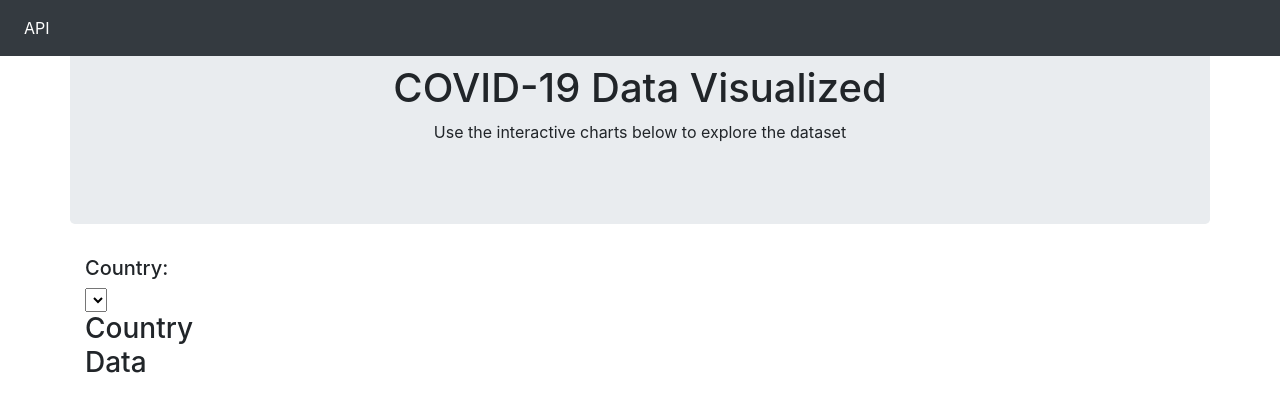
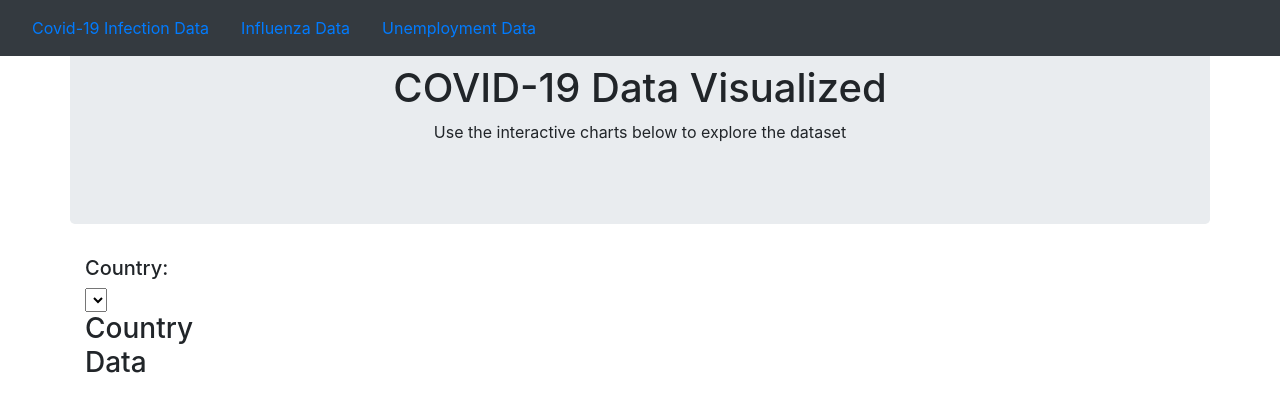
Before and after one commit to BunmiOlakanmi/Project_3_COVID, a Flask app: page / in a window 1280 px wide. Shown: the top 412 px of the page. Run offline with Flask 2, Linux system fonts and the light colour scheme; data that the repository does not hold is empty; some libraries are stand-ins or nearby versions.

Commit message:
api route changes

```diff
--- a/ActualApp/app.py
+++ b/ActualApp/app.py
@@ -24,20 +24,40 @@ def index():
     return render_template("index.html")
 
 #service route
-@app.route("/api")
-def stringencyRoute():
-    test=db.get_collection("collection_stringency").find()
+#covid infection data route
+@app.route("/api_covid_infection")
+def infectionRoute():
+    test=db.get_collection("collection_covid_infection").find()
     master_list=[]
     for i in test:
         master_list.append(i)
     for i in master_list:
         del i['_id']
 
-    # data= db.collection_stringency.find()
-    # json_docs = []
-    # for doc in data:
-    #     json_doc = json.dumps(doc, default=json_util.default)
-    #     json_docs.append(json_doc)
+    return jsonify(master_list)
+
+#influenza data route
+@app.route("/api_influenza")
+def influenzaRoute():
+    test=db.get_collection("collection_influenza").find()
+    master_list=[]
+    for i in test:
+        master_list.append(i)
+    for i in master_list:
+        del i['_id']
+
+    return jsonify(master_list)
+
+#unemployment data route
+@app.route("/api_unemployment")
+def unemploymentRoute():
+    test=db.get_collection("collection_unemployment").find()
+    master_list=[]
+    for i in test:
+        master_list.append(i)
+    for i in master_list:
+        del i['_id']
+
     return jsonify(master_list)
 
 if __name__ == "__main__":
--- a/ActualApp/templates/index.html
+++ b/ActualApp/templates/index.html
@@ -15,11 +15,13 @@
 <body>
     <nav class="navbar navbar-expand-md navbar-dark bg-dark fixed-top">
         <div class="navbar-collapse collapse" >
-            <ul class="navbar-nav mr-auto">
-                <li class="nav-item active">
-                    <a class="nav-link" href='#'>API</a>
-                </li>
-            </ul>
+            <!--<ul class="navbar-nav mr-auto">
+                <li class="nav-item active">-->
+                    <a class="nav-link" href='/api_covid_infection'>Covid-19 Infection Data</a>
+                    <a class="nav-link" href='/api_influenza'>Influenza Data</a>
+                    <a class="nav-link" href='/api_unemployment'>Unemployment Data</a>
+               <!-- </li>
+            </ul>-->
         </div>
     </nav>
     <div class="container">
```
